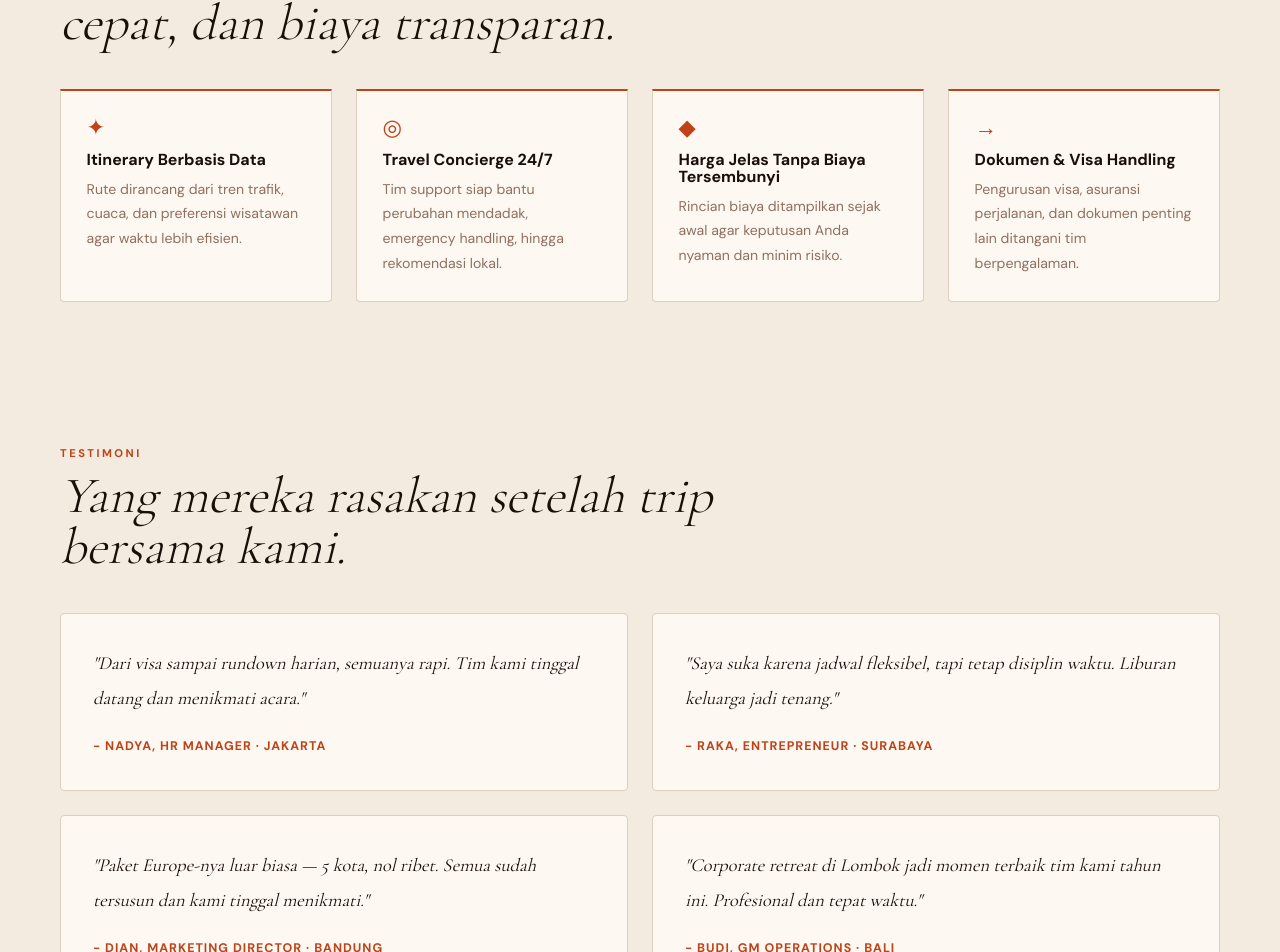
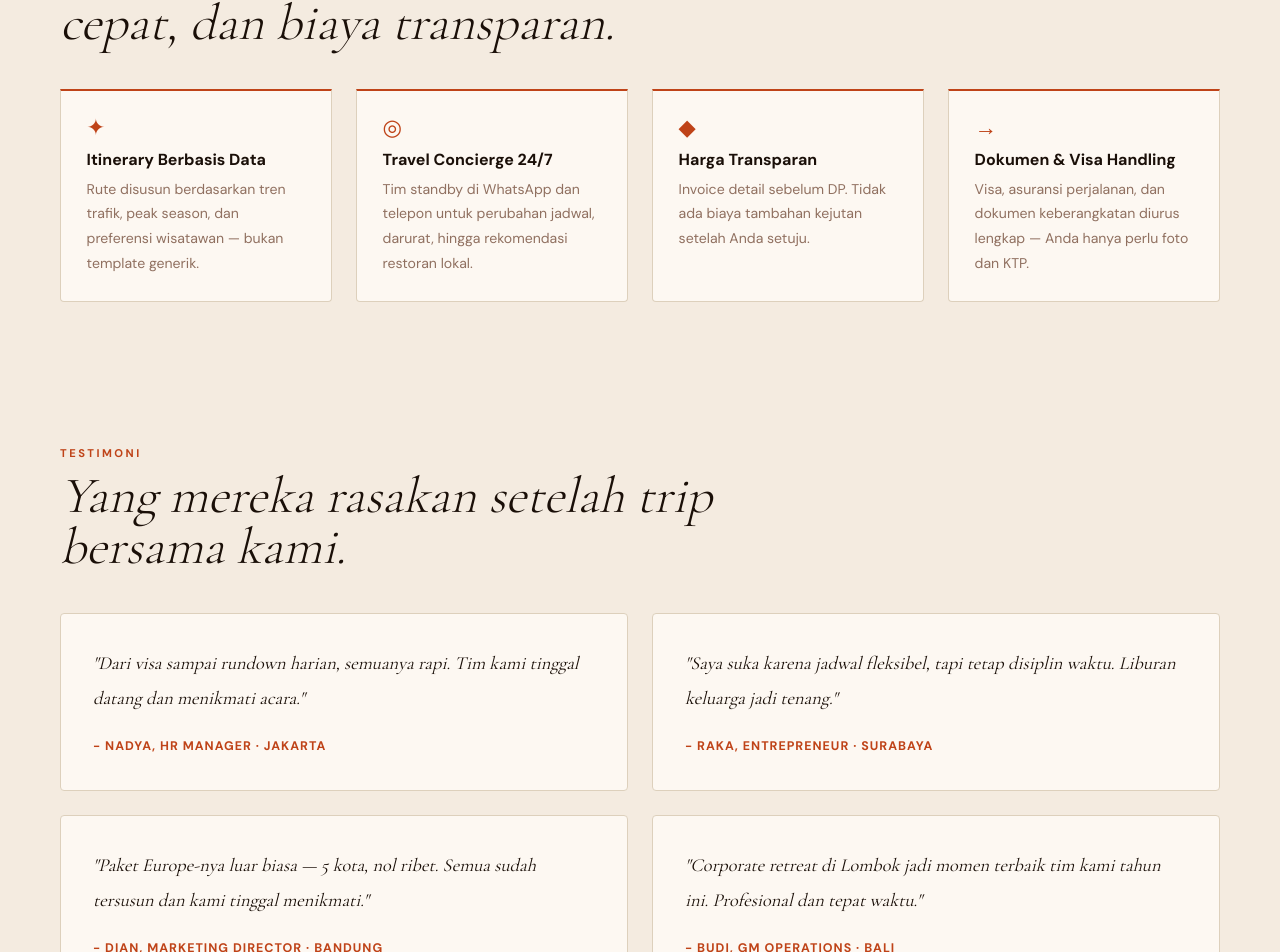
Before and after one commit to nugrahn0123/Preview-Travel-AN-Digital, a Next.js app: page / in a window 1280 px wide. Shown: the part 2719-3671 px from the top of the page. Built offline with nearby package versions, Linux system fonts and the light colour scheme.

Commit message:
fix: correct delay stagger on features, sharpen feature descriptions, add delay-3 class

```diff
--- a/app/globals.css
+++ b/app/globals.css
@@ -723,6 +723,7 @@ blockquote cite {
 
 .delay-1 { transition-delay: 0.1s; }
 .delay-2 { transition-delay: 0.2s; }
+.delay-3 { transition-delay: 0.3s; }
 
 /* ─── Responsive ─── */
 @media (max-width: 980px) {
--- a/components/Features.tsx
+++ b/components/Features.tsx
@@ -2,26 +2,26 @@ const features = [
   {
     icon: '✦',
     title: 'Itinerary Berbasis Data',
-    desc: 'Rute dirancang dari tren trafik, cuaca, dan preferensi wisatawan agar waktu lebih efisien.',
+    desc: 'Rute disusun berdasarkan tren trafik, peak season, dan preferensi wisatawan — bukan template generik.',
     delay: '',
   },
   {
     icon: '◎',
     title: 'Travel Concierge 24/7',
-    desc: 'Tim support siap bantu perubahan mendadak, emergency handling, hingga rekomendasi lokal.',
+    desc: 'Tim standby di WhatsApp dan telepon untuk perubahan jadwal, darurat, hingga rekomendasi restoran lokal.',
     delay: 'delay-1',
   },
   {
     icon: '◆',
-    title: 'Harga Jelas Tanpa Biaya Tersembunyi',
-    desc: 'Rincian biaya ditampilkan sejak awal agar keputusan Anda nyaman dan minim risiko.',
+    title: 'Harga Transparan',
+    desc: 'Invoice detail sebelum DP. Tidak ada biaya tambahan kejutan setelah Anda setuju.',
     delay: 'delay-2',
   },
   {
     icon: '→',
     title: 'Dokumen & Visa Handling',
-    desc: 'Pengurusan visa, asuransi perjalanan, dan dokumen penting lain ditangani tim berpengalaman.',
-    delay: 'delay-2',
+    desc: 'Visa, asuransi perjalanan, dan dokumen keberangkatan diurus lengkap — Anda hanya perlu foto dan KTP.',
+    delay: 'delay-3',
   },
 ]
 
```
